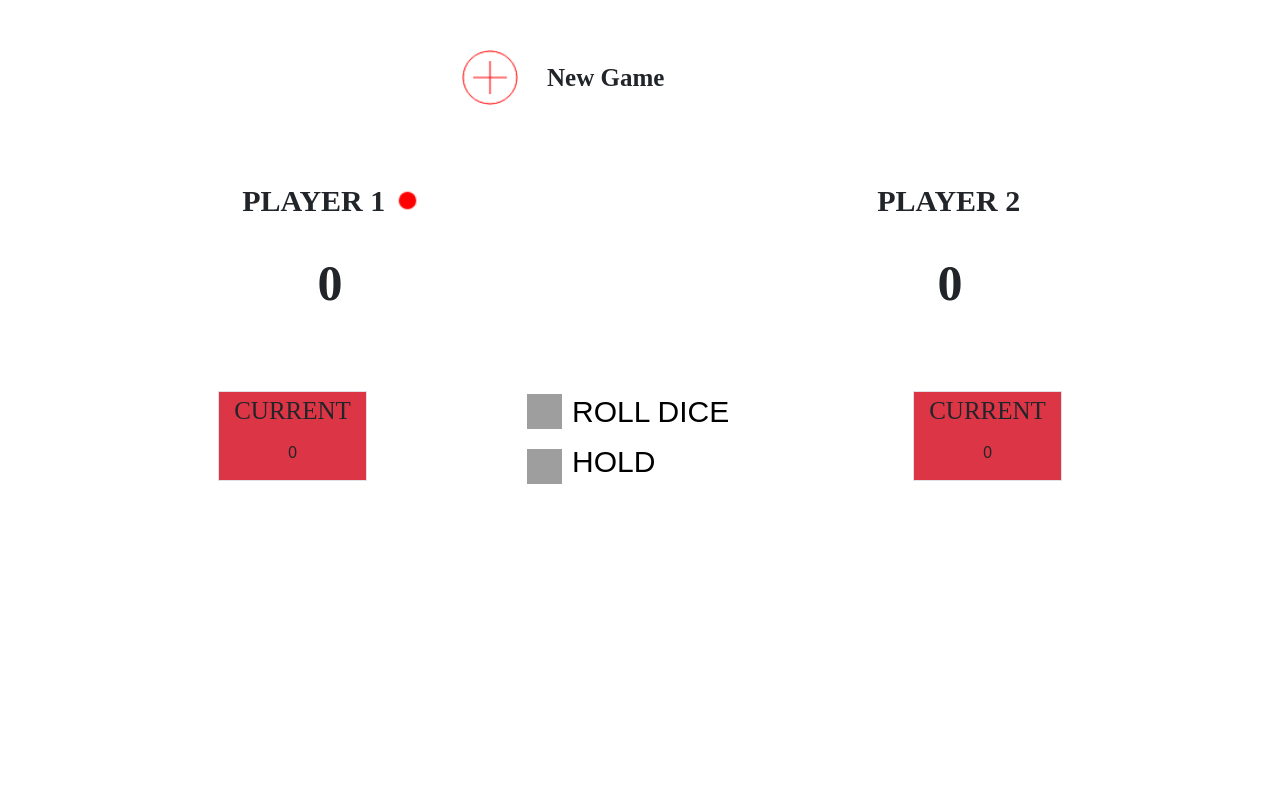
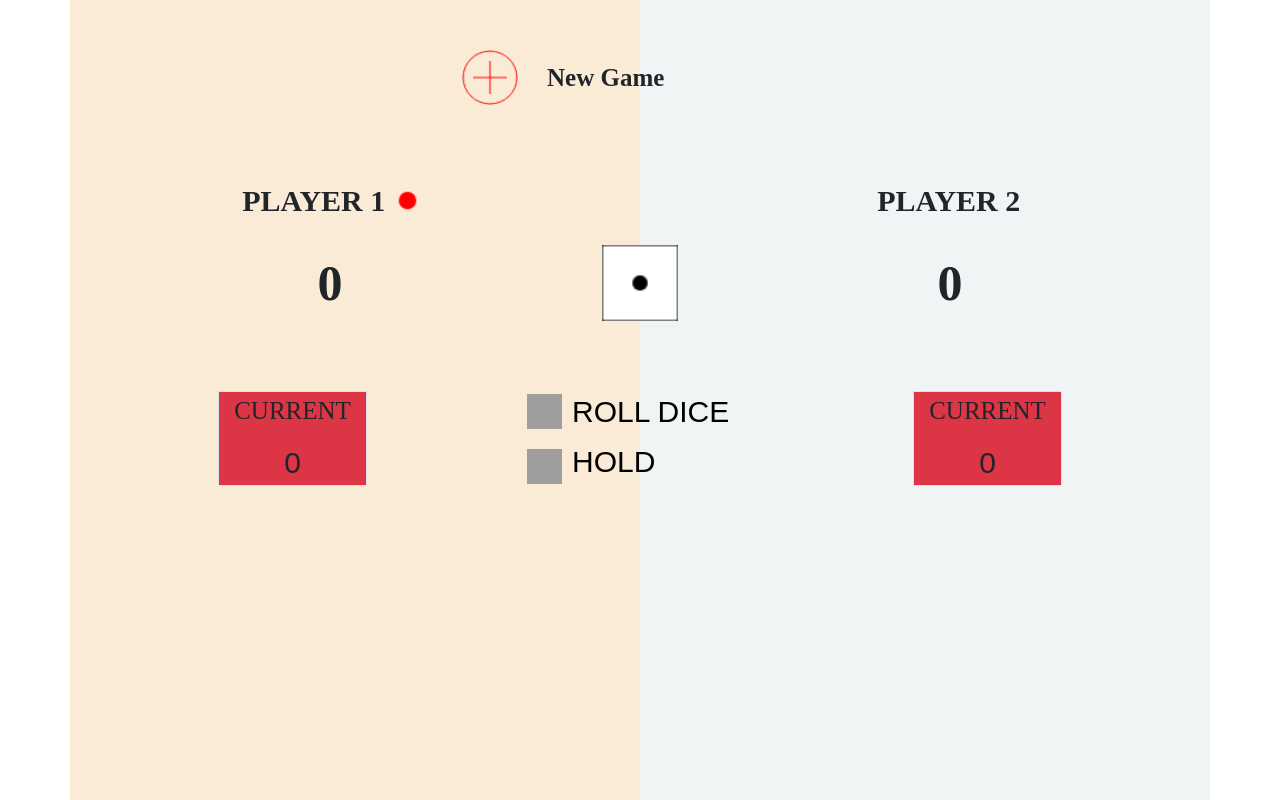
Before and after one commit to Brouns/StudiDynaJS, a PHP site: template site/templates/index.html in a window 1280 px wide. Run offline with PHP 8.4, Linux system fonts and the light colour scheme; the template is opened without the code that fills it, so the values that code supplies are empty; grey boxes are pictures that could not be loaded.

Commit message:
css background

```diff
--- a/site/static/css/sass/general/_interScore.sass
+++ b/site/static/css/sass/general/_interScore.sass
@@ -44,6 +44,8 @@
   display: flex
   margin-top: 10px
   justify-content: center
+  font-family: Arial
+  font-size: 30px
 
 .containerButtons
   display: flex
--- a/site/static/css/sass/general/_newgame.sass
+++ b/site/static/css/sass/general/_newgame.sass
@@ -16,8 +16,21 @@
   width: 80px
   height: 55px
 
+#canvasNewGame:hover
+  cursor: pointer
+
 .inter
   height:20px
 
 .interG
   height:70px
+
+.container
+  position: fixed
+  top: 0
+  right: 0
+  bottom: 0
+  left: 0
+
+  margin-bottom: auto
+  background-image : linear-gradient(to right ,#FAEBD7	 50%,#f0f4f4 50%)
--- a/site/static/css/styles.css
+++ b/site/static/css/styles.css
@@ -26,12 +26,26 @@
   height: 55px;
 }
 
+#canvasNewGame:hover {
+  cursor: pointer;
+}
+
 .inter {
   height: 20px;
 }
 
 .interG {
   height: 70px;
+}
+
+.container {
+  position: fixed;
+  top: 0;
+  right: 0;
+  bottom: 0;
+  left: 0;
+  margin-bottom: auto;
+  background-image: linear-gradient(to right, #FAEBD7 50%, #f0f4f4 50%);
 }
 
 .titlePlayer {
@@ -129,6 +143,8 @@
   display: flex;
   margin-top: 10px;
   justify-content: center;
+  font-family: Arial;
+  font-size: 30px;
 }
 
 .containerButtons {
--- a/site/templates/script.js
+++ b/site/templates/script.js
@@ -45,6 +45,7 @@
 let player=1, n;
 initpoints()
 playerpoint()
+displayDice(1)
 
 function rollDice(){
     count =0;
@@ -61,7 +62,6 @@
 
 function displayDice(diceResult) {
     const dice = document.getElementById('dice');
-    console.log(diceResult);
     if (dice.getContext) {
         ctx = dice.getContext('2d');
         ctx.clearRect(0, 0, dice.width, dice.height);
@@ -230,6 +230,7 @@
     interTextP2.innerHTML = 0;
     scoreP1.innerHTML = 0;
     scoreP2.innerHTML = 0;
+    displayDice(1)
     if (player == 2){
         changePlayer()
     }
@@ -271,5 +272,6 @@
         }
     }
 }
+
 const IntermediateScoreP1 =document.getElementById('interScorePlayer1')
 const IntermediateScoreP2 =document.getElementById('interScorePlayer2')
```
Also changed, not shown: 1 other file.
